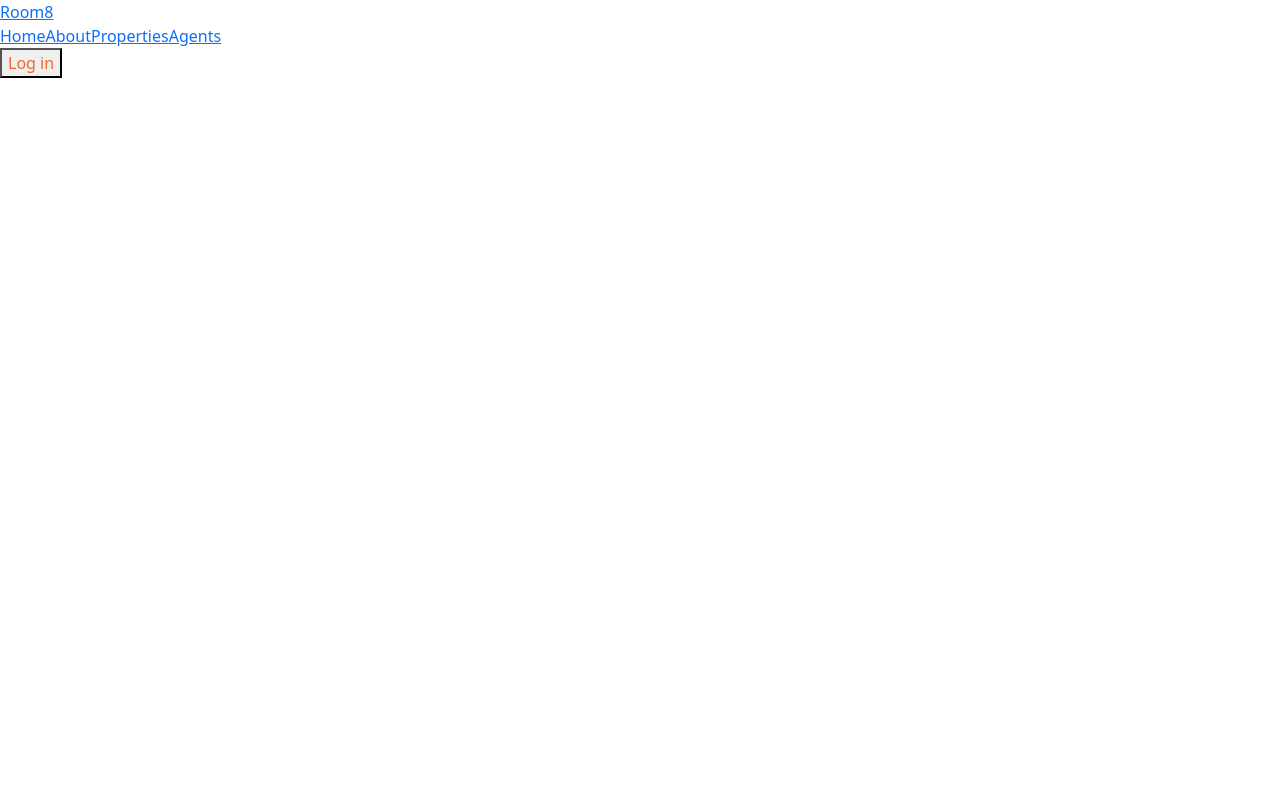
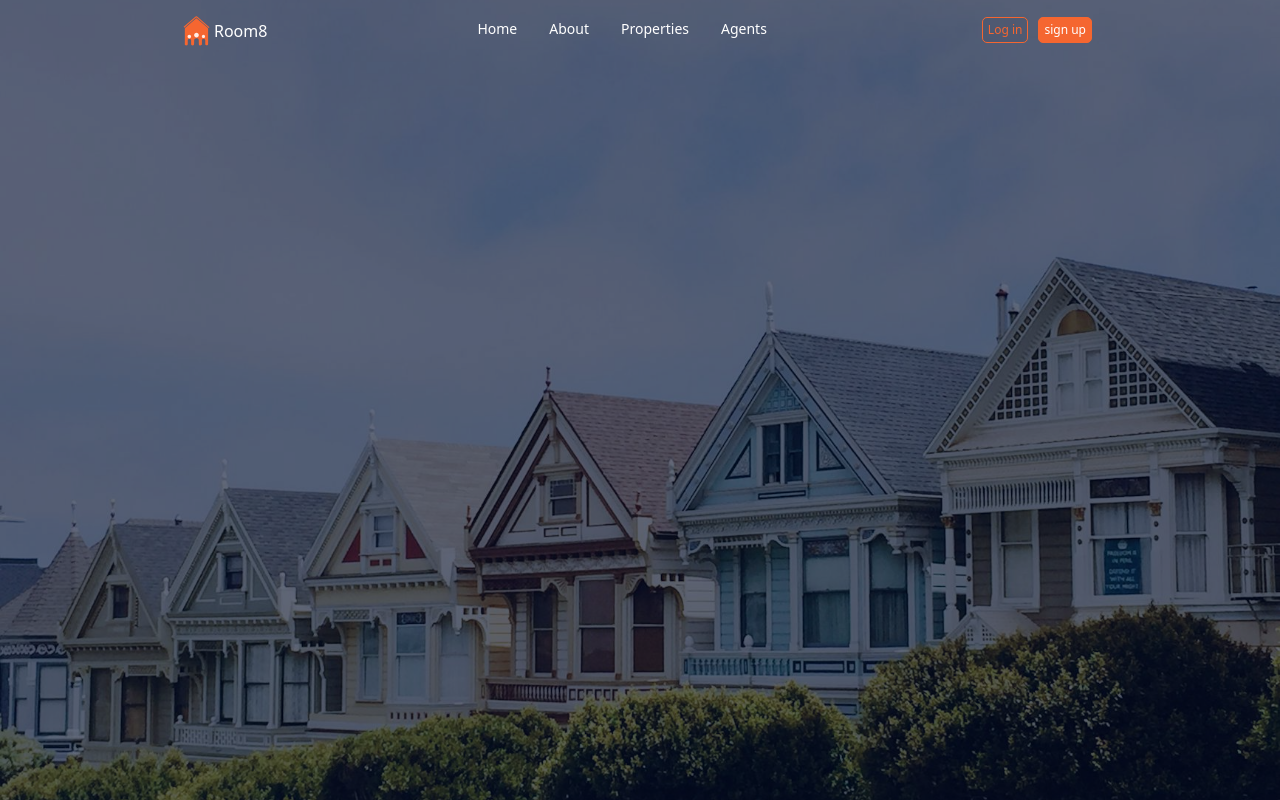
Before and after one commit to Ezekiel8807/room8, a React (Vite) app: page / in a window 1280 px wide. Built offline with nearby package versions, Linux system fonts and the light colour scheme.

Commit message:
header layout implimentation

```diff
--- /dev/null
+++ b/src/index.css
@@ -0,0 +1,25 @@
+* {
+  margin: 0;
+  padding: 0;
+  box-sizing: border-box;
+}
+
+button {
+  background-color: none;
+}
+
+/* hero styling start */
+.hero {
+  width: 100%;
+  height: 100vh;
+  background-image: url("../src/assets/img/1.jpeg");
+  background-position: center;
+  background-size: cover;
+  background-repeat: no-repeat;
+}
+
+.hero-content {
+  width: 100%;
+  height: 100vh;
+  background-color: #00092999;
+}
--- a/src/layout/Header.jsx
+++ b/src/layout/Header.jsx
@@ -1,15 +1,39 @@
+//import logo image
+import logo from "../assets/logo/Frame1.svg";
+
+// button component
 import { Button } from "../components/Button";
 
 const Header = () => {
   return (
-    <header className="header-logo">
-      <a href="">Room8</a>
+    <header className="container p-3 d-flex  justify-content-around">
+      <a
+        className="text-decoration-none text-white d-flex align-items-center"
+        href="/"
+      >
+        <img src={logo} alt="logo" />
+        <span className="ms-1">Room8</span>
+      </a>
 
       <nav className="header-nav">
-        <a href="">Home</a>
-        <a href="">About</a>
-        <a href="">Properties</a>
-        <a href="">Agents</a>
+        <a className="mx-3 small text-white text-decoration-none" href="/">
+          Home
+        </a>
+        <a className="mx-3 small text-white text-decoration-none" href="/about">
+          About
+        </a>
+        <a
+          className="mx-3 small text-white text-decoration-none"
+          href="/properties"
+        >
+          Properties
+        </a>
+        <a
+          className="mx-3 small text-white text-decoration-none"
+          href="/agents"
+        >
+          Agents
+        </a>
       </nav>
 
       <div className="header-btn">
@@ -17,8 +41,27 @@ const Header = () => {
           btnStyle={{
             with: "93px",
             color: "#F56630",
+            margin: "0 5px",
+            padding: "3px 5px",
+            fontSize: "12px",
+            borderRadius: "5px",
+            backgroundColor: "#1018280D",
+            border: "solid 1px #F56630",
           }}
           value={"Log in"}
+        />
+        <Button
+          btnStyle={{
+            with: "93px",
+            margin: "0 5px",
+            padding: "3px 5px",
+            color: "#ffffff",
+            fontSize: "12px",
+            borderRadius: "5px",
+            backgroundColor: "#F56630",
+            border: "solid 1px #F56630",
+          }}
+          value={"sign up"}
         />
       </div>
     </header>
--- a/src/layout/Hero.jsx
+++ b/src/layout/Hero.jsx
@@ -3,7 +3,9 @@ import Header from "./Header";
 const Hero = () => {
   return (
     <div className="hero">
-      <Header />
+      <div className="hero-content">
+        <Header />
+      </div>
     </div>
   );
 };
--- a/src/main.jsx
+++ b/src/main.jsx
@@ -1,5 +1,8 @@
 import { StrictMode } from "react";
 import { createRoot } from "react-dom/client";
+
+import "./index.css";
+
 import App from "./view/App";
 
 createRoot(document.getElementById("root")).render(
--- a/src/view/App.jsx
+++ b/src/view/App.jsx
@@ -1,5 +1,5 @@
 // components
-import Hero from "../layout/Header";
+import Hero from "../layout/Hero";
 
 function App() {
   return (
```
Also changed, not shown: src/assets/img/1.jpeg (added), src/assets/logo/Frame1.svg (added).
